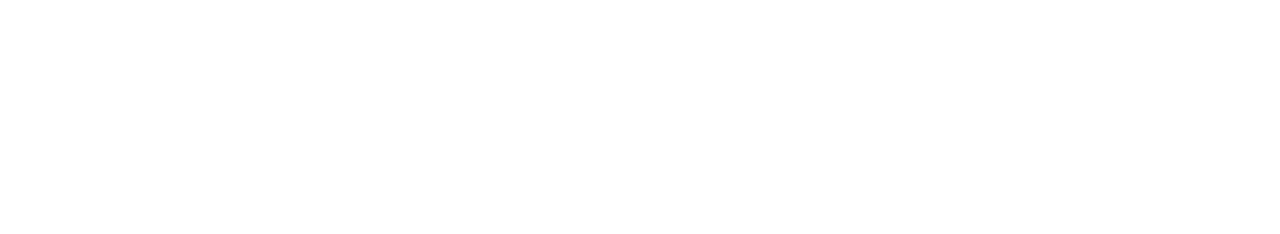
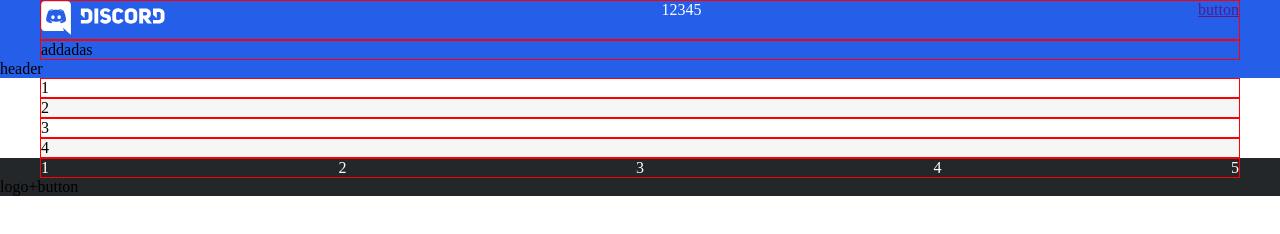
Before and after one commit to AndreaCollura/htmlcss-struttura-discord, a plain HTML site: page index.html in a window 1280 px wide. Drawn offline with Linux system fonts and the light colour scheme.

Commit message:
updated header+main+footer

```diff
--- a/css/style.css
+++ b/css/style.css
@@ -15,3 +15,53 @@
 --primary-color: #FFFFFF;
 
 }
+
+.debug{
+    border: 1px solid red;
+}
+
+.grey-bg{
+    background-color: var(--grey-bg);
+}
+
+
+body{
+    background-color: var(--primary-color);
+}
+
+
+header{
+    background-color: var(--blue-nav);
+}
+
+footer{
+    background-color: var(--black-footer);
+}
+
+
+.d-flex{
+    display: flex;
+    flex-flow: row wrap;
+    justify-content: space-between;
+    align-content: flex-start;
+}
+
+
+/* CONTAINER */
+
+.container{
+    max-width: 1200px;
+    margin: 0 auto;
+
+}
+
+
+/* TEXT */
+
+ul{
+    list-style: none;
+}
+
+li{
+    color: var(--primary-color);
+}
--- a/index.html
+++ b/index.html
@@ -5,9 +5,75 @@
     <meta http-equiv="X-UA-Compatible" content="IE=edge">
     <meta name="viewport" content="width=device-width, initial-scale=1.0">
     <link rel="stylesheet" href="./css/style.css">
-    <title>Document</title>
+    <title>Discord-Home Page</title>
 </head>
 <body>
+    <header>
+        <nav class="container d-flex debug">
+            <div class="logo">
+                <img src="./img/logo.svg" alt="logo">
+            </div>
+            <ul class="d-flex">
+                <li><a href=""></a>1</li>
+                <li><a href=""></a>2</li>
+                <li><a href=""></a>3</li>
+                <li><a href=""></a>4</li>
+                <li><a href=""></a>5</li>
+            </ul>
+            <a href="">button</a>
 
+        </nav>
+
+
+
+        <div id="jumbotron">
+            <div class="container debug">addadas</div>
+        </div>
+        header
+
+    </header>
+
+    <main>
+        <section>
+            <div class="container debug">1</div>
+        </section>
+        <section>
+            <div class="container debug grey-bg">2</div>
+        </section>
+        <section>
+            <div class="container debug ">3</div>
+        </section>
+        <section>
+            <div class="container debug grey-bg">4</div>
+        </section>
+
+    </main>
+
+    <footer>
+        <div class="footer-top container d-flex debug">
+            <ul>
+                <li>1</li>
+            </ul>
+            <ul>
+                <li>2</li>
+            </ul>
+            <ul>
+                <li>3</li>
+            </ul>
+            <ul>
+                <li>4</li>
+            </ul>
+            <ul>
+                <li>5</li>
+            </ul>
+        </div>
+        <div class="footer-bottom d-flex">
+            <div class="logo">logo+button</div>
+        </div>
+
+
+
+    </footer>
 </body>
+
 </html>
```
